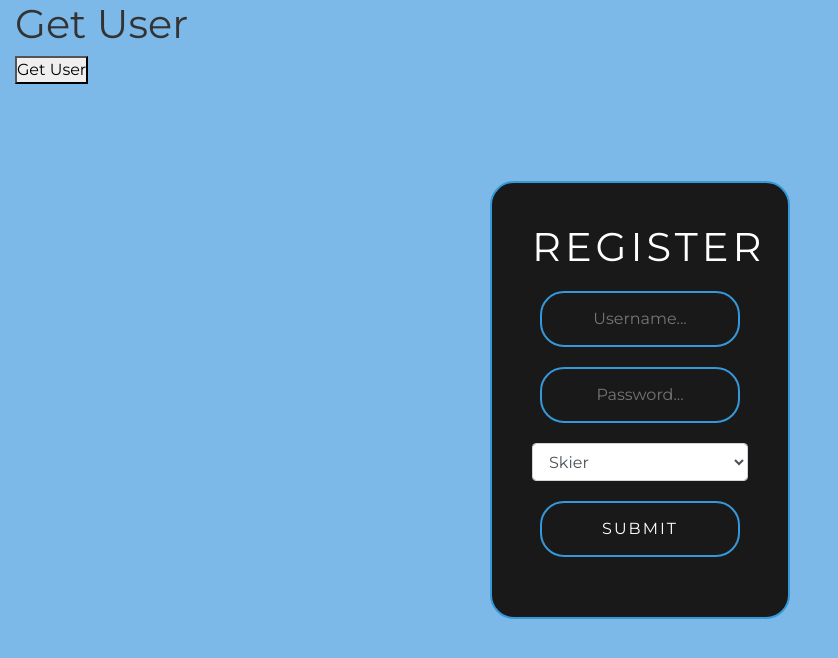
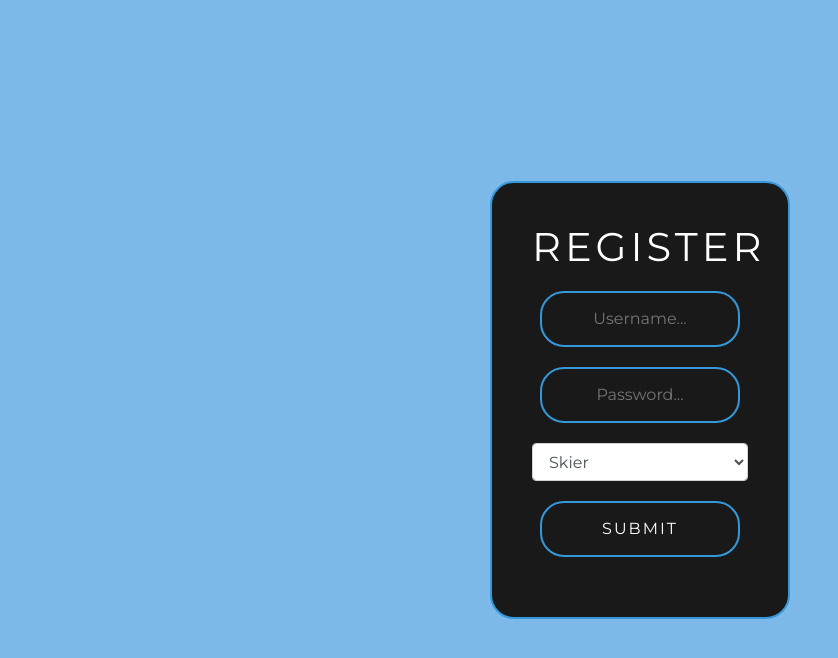
Before and after one commit to jasonzmiller/chunder-client-react, a React (Create React App) app: page /register in a window 1280 px wide. Shown: the top 658 px of the page, without its empty margins (0-838 px from the left). Built offline with nearby package versions, Linux system fonts and the light colour scheme.

Commit message:
home page

```diff
--- a/src/components/home.js
+++ b/src/components/home.js
@@ -14,8 +14,12 @@ const Home = () => {
         </div>
         <div className="header-overlay"></div>
         <div className="header-content">
+            <h1>Sender</h1>
+            <Link to={'/register'} style={{textDecoration: 'none', color: 'white'}}>
+                <h1>Register</h1>
+            </Link>
             <Link to={'/login'} style={{textDecoration: 'none', color: 'white'}}>
-                <h1>Sender</h1>
+                <h1>Login</h1>
             </Link>
         </div>
     </div>
--- a/src/components/register.js
+++ b/src/components/register.js
@@ -50,10 +50,6 @@ const Login = () => {
                     />
                 </div>
             </div>
-            <div>
-                <h1>Get User</h1>
-                <button onClick={getUser}>Get User</button>
-            </div>
         </>
     )
 }
```
